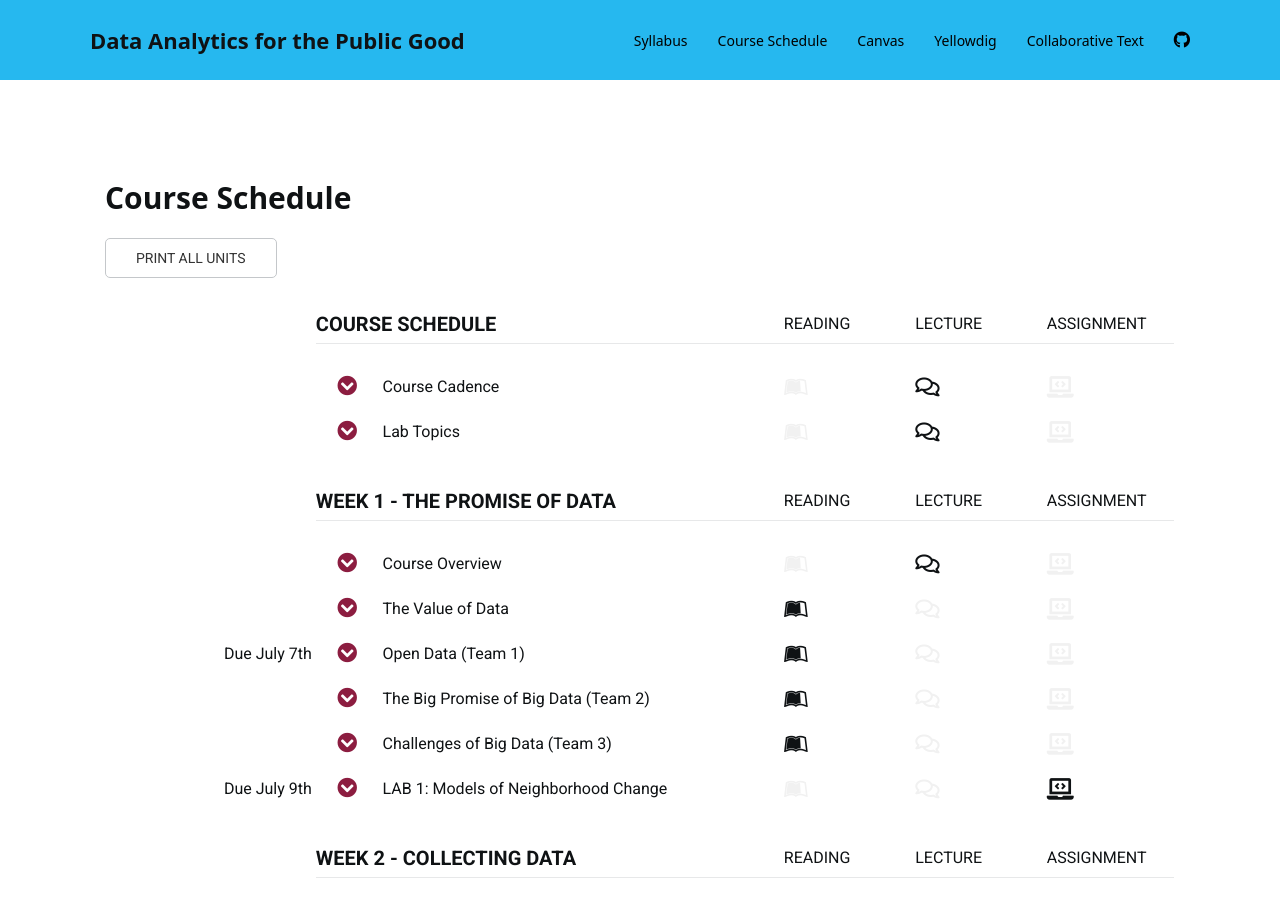
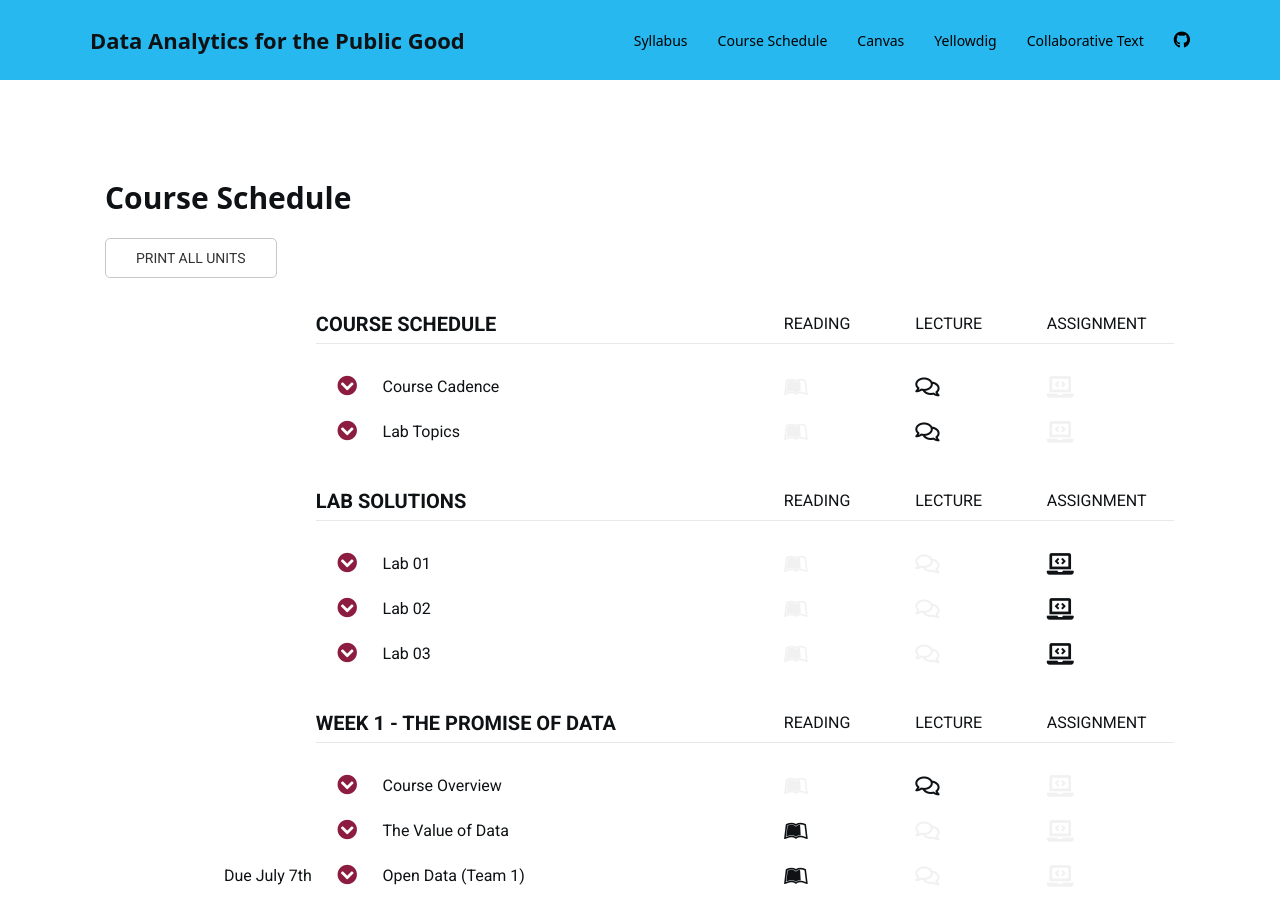
Before and after one commit to DS4PS/course-asu-paf-586-summer-2019, a Jekyll site: the page built from schedule.md, in a window 1280 px wide and 900 px high. Built offline with Jekyll 4.4.1, drawn with Linux system fonts in a browser that asks for light colours; nearby versions of some CDN libraries; a style sheet for code colours, icons or effects is not loaded.

Commit message:
Update schedule.md

```diff
--- a/schedule.md
+++ b/schedule.md
@@ -99,6 +99,22 @@ Learning Outcome: Raw data becomes more valuable when meaningful features are en
 [https://www.washingtonpost.com/realestate/which-firm-has-more-accurate-online-estimates-for-homes-zillow-or-redfin/2019/02/19/7a1f6436-346b-11e9-a400-e481bf264fdc\_story.html](https://www.washingtonpost.com/realestate/which-firm-has-more-accurate-online-estimates-for-homes-zillow-or-redfin/2019/02/19/7a1f6436-346b-11e9-a400-e481bf264fdc_story.html?utm_term=.467073346b2a)
 
 [https://www.npr.org/sections/health-shots/2012/04/30/151550273/to-predict-dating-success-the-secrets-in-the-pronouns](https://www.npr.org/sections/health-shots/2012/04/30/151550273/to-predict-dating-success-the-secrets-in-the-pronouns)
+
+
+
+** Lab Solutions
+
+*** { @unit = "", @title = "Lab 01", @assignment, @foldout }
+
+https://github.com/DS4PS/paf-586-summer-2019/raw/master/labs/lab-01-solutions.pdf
+
+*** { @unit = "", @title = "Lab 02", @assignment, @foldout }
+
+https://github.com/DS4PS/paf-586-summer-2019/raw/master/labs/lab-02-solutions.pdf
+
+*** { @unit = "", @title = "Lab 03", @assignment, @foldout }
+
+https://github.com/DS4PS/paf-586-summer-2019/raw/master/labs/lab-03-solutions.pdf
 
 
 
```
